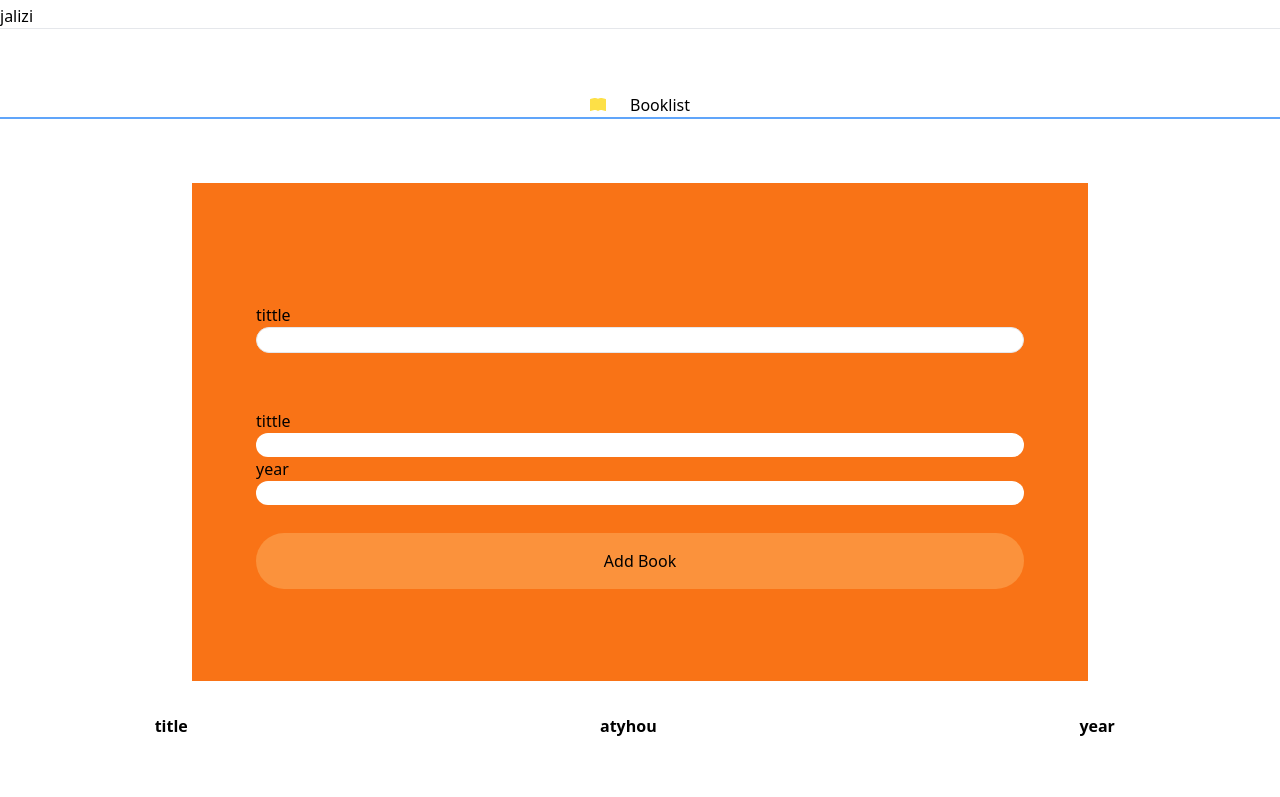
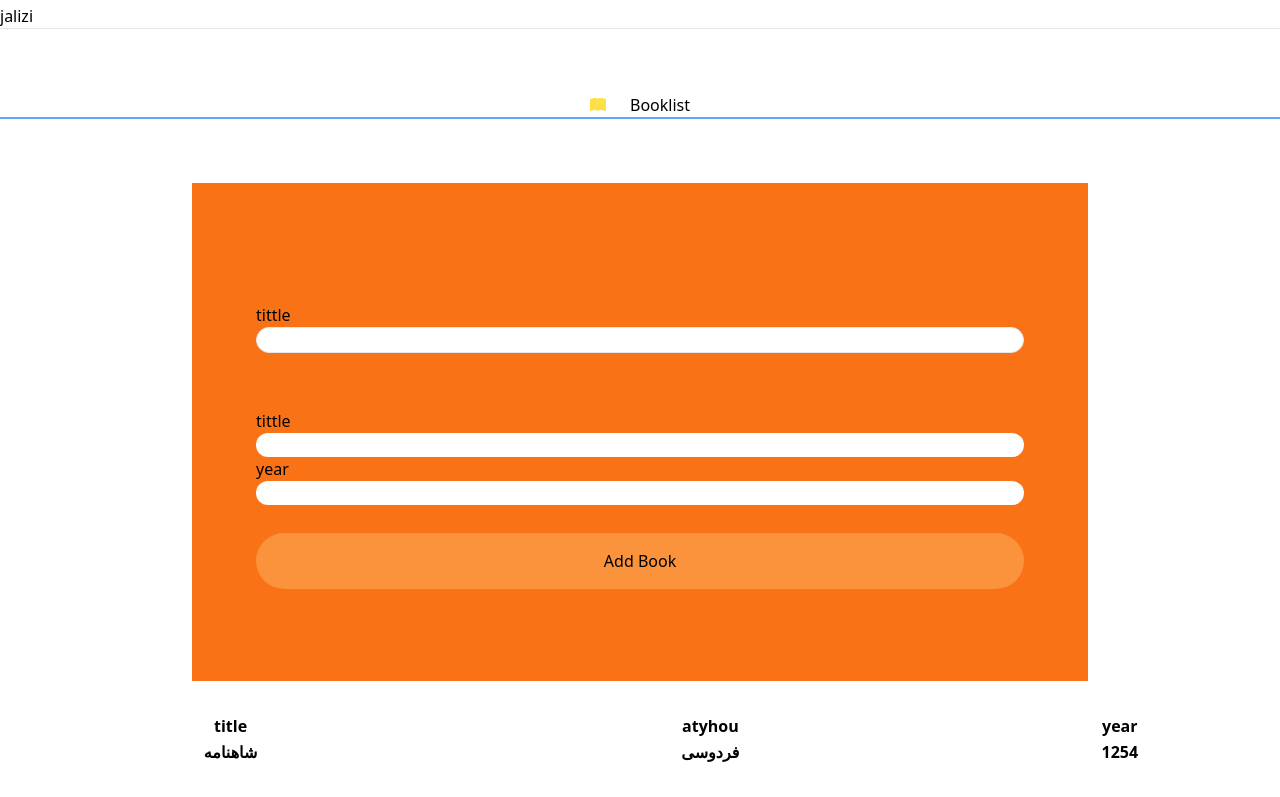
Before and after one commit to mohammadjalizi/learn-react, a React (Create React App) app: page / in a window 1280 px wide. Shown: the part 1010-1807 px from the top of the page. Before the commit the page ends 1781 px from the top, so only its background shows below. Built offline with nearby package versions, Linux system fonts and the light colour scheme.

Commit message:
added project

```diff
--- /dev/null
+++ b/src/project/Booklist/Book.jsx
@@ -0,0 +1,13 @@
+import React, { Component } from 'react'
+
+export default class  extends Component {
+  render() {
+    return (
+     <tr>
+        <th>شاهنامه</th>
+        <th>فردوسی</th>
+        <th>1254</th>
+     </tr>
+    )
+  }
+}
--- a/src/project/Booklist/Booklist.jsx
+++ b/src/project/Booklist/Booklist.jsx
@@ -1,5 +1,6 @@
 import React, { Component } from 'react'
 import { BsBookFill } from 'react-icons/bs';
+import Book from './Book';
 export class Booklist extends Component {
     constructor(props){
 super(props)
@@ -76,6 +77,9 @@ event.preventDefault()
             <th>year</th>
         </tr>
     </thead>
+    <tbody>
+        <Book/>
+    </tbody>
 </table>
       </div>
     )
```
